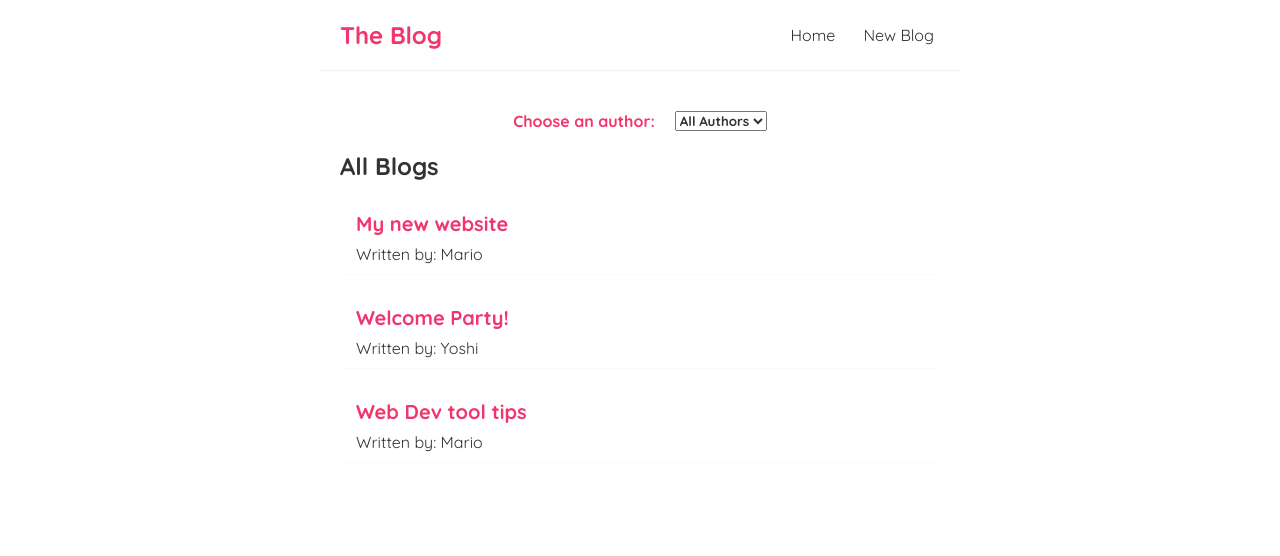
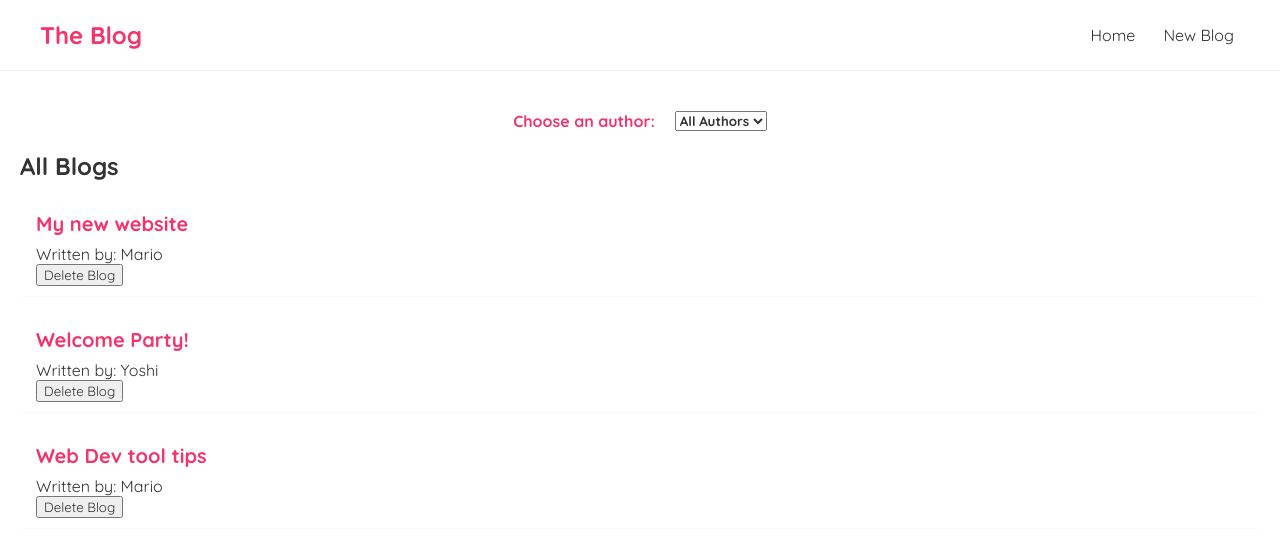
Before and after one commit to z1n-0k/blog-react, a React (Create React App) app: page / in a window 1280 px wide. Shown: the top 556 px of the page. Built offline with nearby package versions, Linux system fonts and the light colour scheme.

Commit message:
Added delete button to each blog in BlogList File

```diff
--- a/src/BlogList.js
+++ b/src/BlogList.js
@@ -1,4 +1,4 @@
-const BlogList = ({blogs, title}) => {
+const BlogList = ({blogs, title, handleDelete}) => {
 
     return (
         <div className="blog-list">
@@ -9,6 +9,7 @@ const BlogList = ({blogs, title}) => {
                         <div className="blog-preview" key={blog.id}>
                             <h2>{blog.title}</h2>
                             <p>Written by: {blog.author}</p>
+                            <button onClick={()=> handleDelete(blog.id)}>Delete Blog</button>
                         </div>
                     )
                 })
--- a/src/Home.js
+++ b/src/Home.js
@@ -18,9 +18,15 @@ const Home = () => {
         setSelectedAuthor(event.target.value);
     }
 
+    const handleDelete = (id) => {
+        const newBlogs = blogs.filter(blog => blog.id !== id);
+        setBlogs(newBlogs)
+        console.log("delted blog" + id)
+    }
+
     return (
         <div className="home">
-            <div id = "author-select-div">
+            <div id = "blog-modifiers">
                 <label htmlFor="author-select" id="author-select-label">Choose an author:</label>
                 <select name="author" id="author-select" value={selectedAuthor} onChange={handleAuthorChange}>
                 <option className= "author-select-option" value="">All Authors</option>
@@ -32,7 +38,7 @@ const Home = () => {
                         ))
                     }
                 </select></div>
-            <BlogList blogs={selectedAuthor ? blogs.filter((blog) => blog.author === selectedAuthor) : blogs}  title={selectedAuthor ? `${selectedAuthor}'s Blogs!` : "All Blogs"}/>
+            <BlogList blogs={selectedAuthor ? blogs.filter((blog) => blog.author === selectedAuthor) : blogs}  title={selectedAuthor ? `${selectedAuthor}'s Blogs!` : "All Blogs"} handleDelete={handleDelete}/>
         </div>
      );
 }
--- a/src/index.css
+++ b/src/index.css
@@ -6,10 +6,10 @@
 }
 
 .navbar{
-  padding: 20px;
+  padding: 20px 40px 20px 40px;
   display: flex;
   align-items: center;
-  max-width: 600px;
+  max-width: 1600px;
   margin: 0 auto;
   border-bottom: 1px solid #f2f2f2;
 }
@@ -33,7 +33,7 @@
 }
 
 .content{
-  max-width: 600px;
+  max-width: 1600px;
   margin:20px auto;
   padding: 20px;
 }
@@ -54,7 +54,7 @@
   margin-bottom: 8px;
 }
 
-#author-select-div{
+#blog-modifiers{
   display: flex;
   margin: 0 0 20px 0;
   align-items: center;
```
